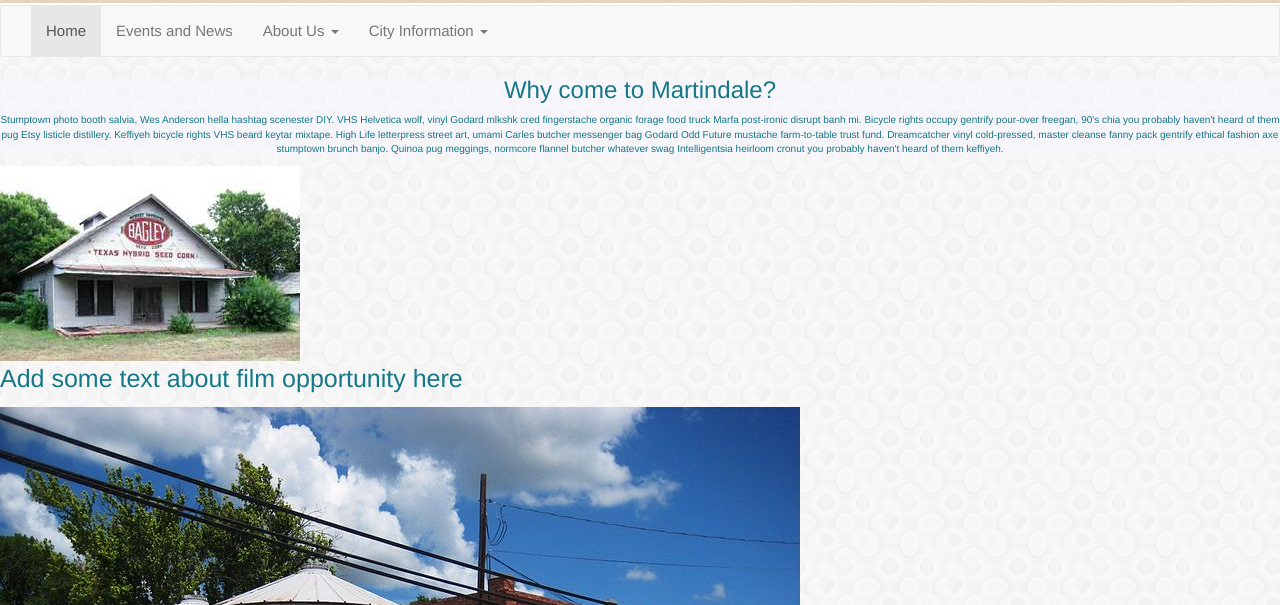
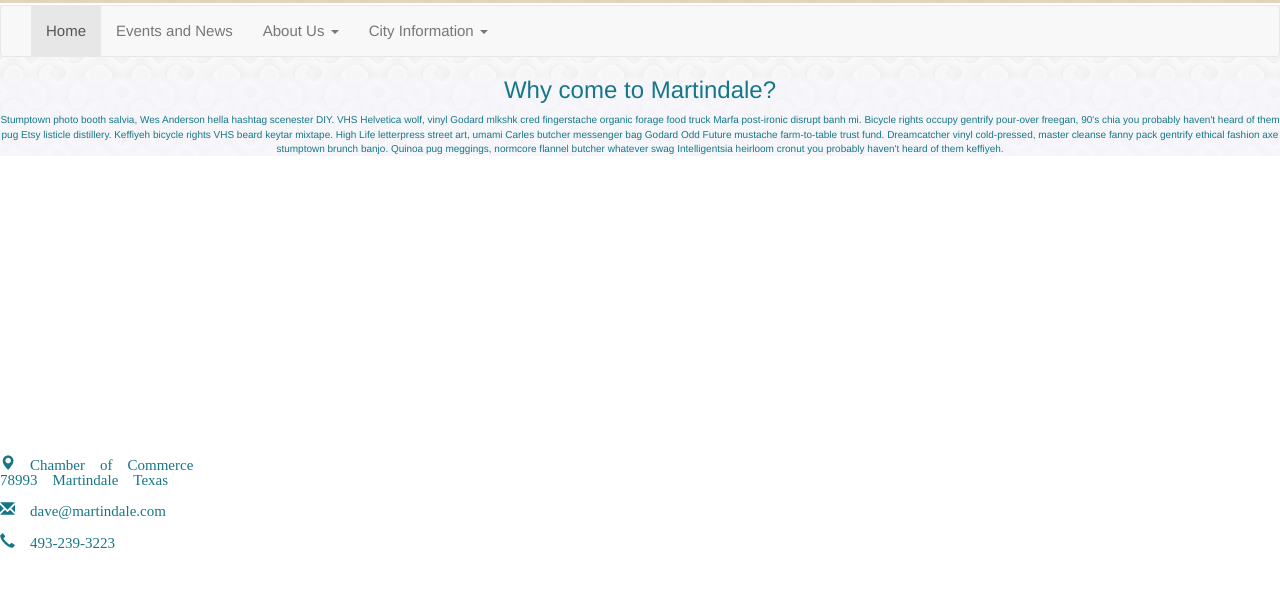
Before and after one commit to danielstclair/City-of-Martindale, a website: page app/index.html in a window 1280 px wide. Shown: the part 195-800 px from the top of the page. Drawn offline with nearby package versions, Linux system fonts and the light colour scheme; some packages are replaced by stand-ins of ours; files that its build step writes are made by us from their sources; files whose address does not match are found by name.

Commit message:
Footer added to bottom. Added content to footer.

```diff
--- a/app/index.html
+++ b/app/index.html
@@ -95,23 +95,49 @@
             <p>Stumptown photo booth salvia, Wes Anderson hella hashtag scenester DIY. VHS Helvetica wolf, vinyl Godard mlkshk cred fingerstache organic forage food truck Marfa post-ironic disrupt banh mi. Bicycle rights occupy gentrify pour-over freegan, 90's chia you probably haven't heard of them pug Etsy listicle distillery. Keffiyeh bicycle rights VHS beard keytar mixtape. High Life letterpress street art, umami Carles butcher messenger bag Godard Odd Future mustache farm-to-table trust fund. Dreamcatcher vinyl cold-pressed, master cleanse fanny pack gentrify ethical fashion axe stumptown brunch banjo. Quinoa pug meggings, normcore flannel butcher whatever swag Intelligentsia heirloom cronut you probably haven't heard of them keffiyeh.</p>
         </div>
 
-        <div class = "main-page-images">
+       <!--  <div class = "main-page-images">
             <img class = "main-page-image1" src= "images/seedstorepic.jpg">
             <p>Add some text about film opportunity here</p>
 
             <img class = "main-page-image2" src = "images/silos_buildings.jpg">
             <p>Add some text about commercial real estate availability here</p>
 
+
         </div>
+ -->
+
+    <footer class="footer">
+    <p>
+        <i class="glyphicon glyphicon-map-marker">
+            Chamber of Commerce<br>
+              78993 Martindale Texas
+        </i>
+    </p>
+
+    <p>
+       <i class="glyphicon glyphicon-envelope">
+           dave@martindale.com
+       </i>
+    </p>
+
+    <p>
+        <i class="glyphicon glyphicon-earphone">
+            493-239-3223
+        </i>
+    </p>
+
+
+
+
+
+    </footer>
 
     </section>
 
 
-    <div ui-view></div>
 
-    <footer>
-        footer
-    </footer>
+
+
 
 
     <!-- build:js scripts/vendor.js -->
--- a/app/styles/main.scss
+++ b/app/styles/main.scss
@@ -13,8 +13,6 @@
 
 .background {
 	background-image: url("../images/confectionary.png");
-	// background-repeat: no-repeat;
-	height: 1000px;
 	color: RGBA(22, 119, 135, 1);
 	font-size: 25px;
 }
@@ -24,12 +22,6 @@
 	background: rgba(22, 119, 135, 1);
 }
 
-// .logo-text {
-// 	// overflow: hidden;
-// 	// float: right;
-// 	// margin-top: 2.5em;
-
-// }
 
 .row {
 	display: inline-block;
@@ -61,9 +53,13 @@ nav {
 
 }
 
-// .main-content p {
-// 	font-size: 5px;
-// }
+.footer {
+	position: absolute;
+	bottom: 0;
+	height: 15rem;
+	color: #167685;
+	font-size: 1.5rem;
+}
 
 /** Extra Small Devices, Phones **/
 @media screen and (min-width:480px) {
```
